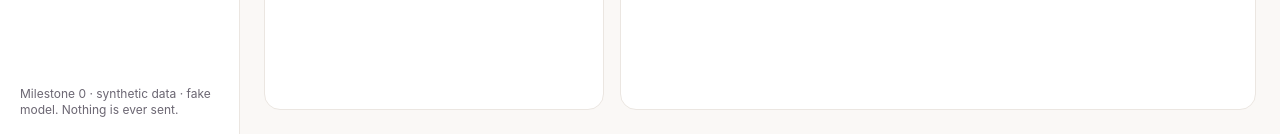
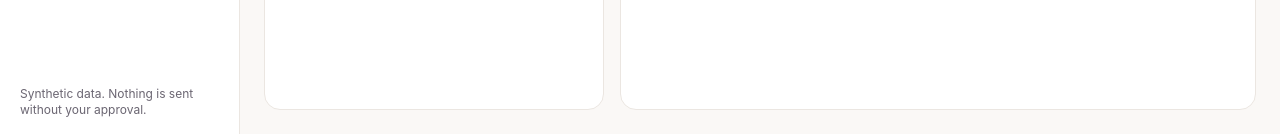
Before and after one commit to Pranjal0211/echo, a React (Vite) app in the folder apps/web/: page / in a window 1280 px wide. Shown: the part 666-800 px from the top of the page. Built offline with nearby package versions, Linux system fonts and the light colour scheme; no server answers.

Commit message:
fix(web): stop the sidebar from always claiming the fake model

```diff
--- a/apps/web/src/components/sidebar.tsx
+++ b/apps/web/src/components/sidebar.tsx
@@ -66,7 +66,7 @@ export function Sidebar({
         ))}
       </nav>
       <p className="mt-auto hidden px-5 py-4 text-xs text-muted md:block">
-        Milestone 0 · synthetic data · fake model. Nothing is ever sent.
+        Synthetic data. Nothing is sent without your approval.
       </p>
     </aside>
   );
```
